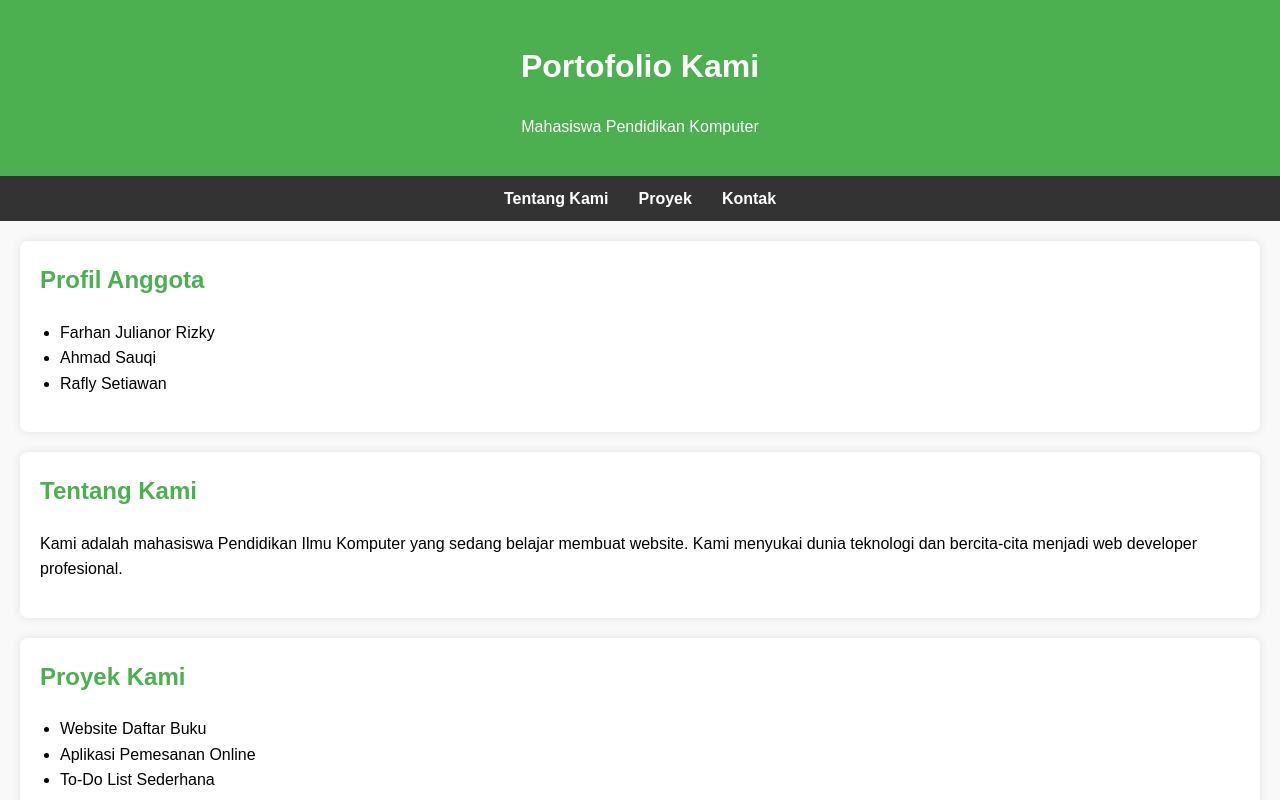
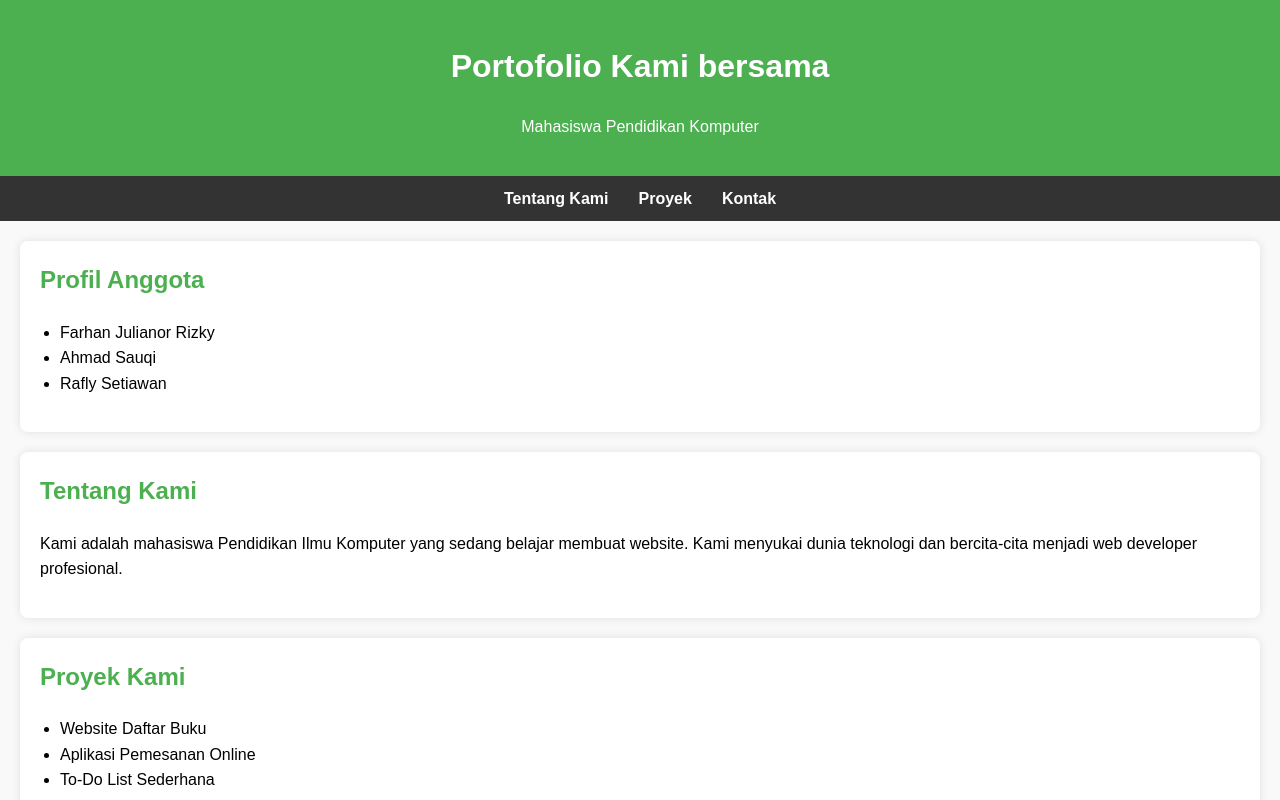
Before and after one commit to ahmadssauqi46/praktikum8.github.io, a plain HTML site: page farsauwan.html in a window 1280 px wide. Shown: the top 800 px of the page. Drawn offline with Linux system fonts and the light colour scheme.

Commit message:
update html

```diff
--- a/farsauwan.html
+++ b/farsauwan.html
@@ -9,7 +9,7 @@
 <body>
 
     <header>
-        <h1>Portofolio Kami</h1>
+        <h1>Portofolio Kami bersama</h1>
         <p>Mahasiswa Pendidikan Komputer</p>
     </header>
 
```
